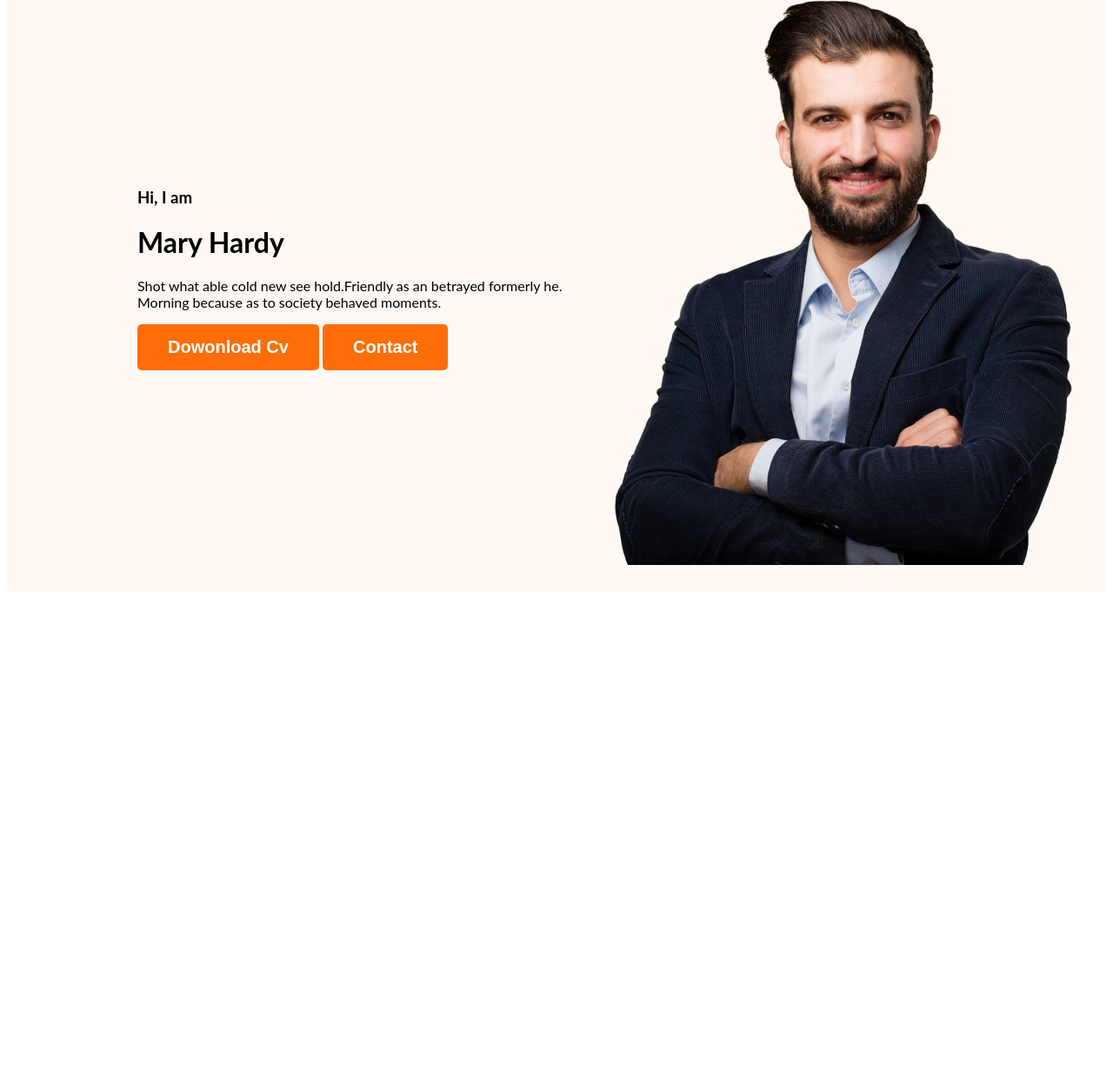
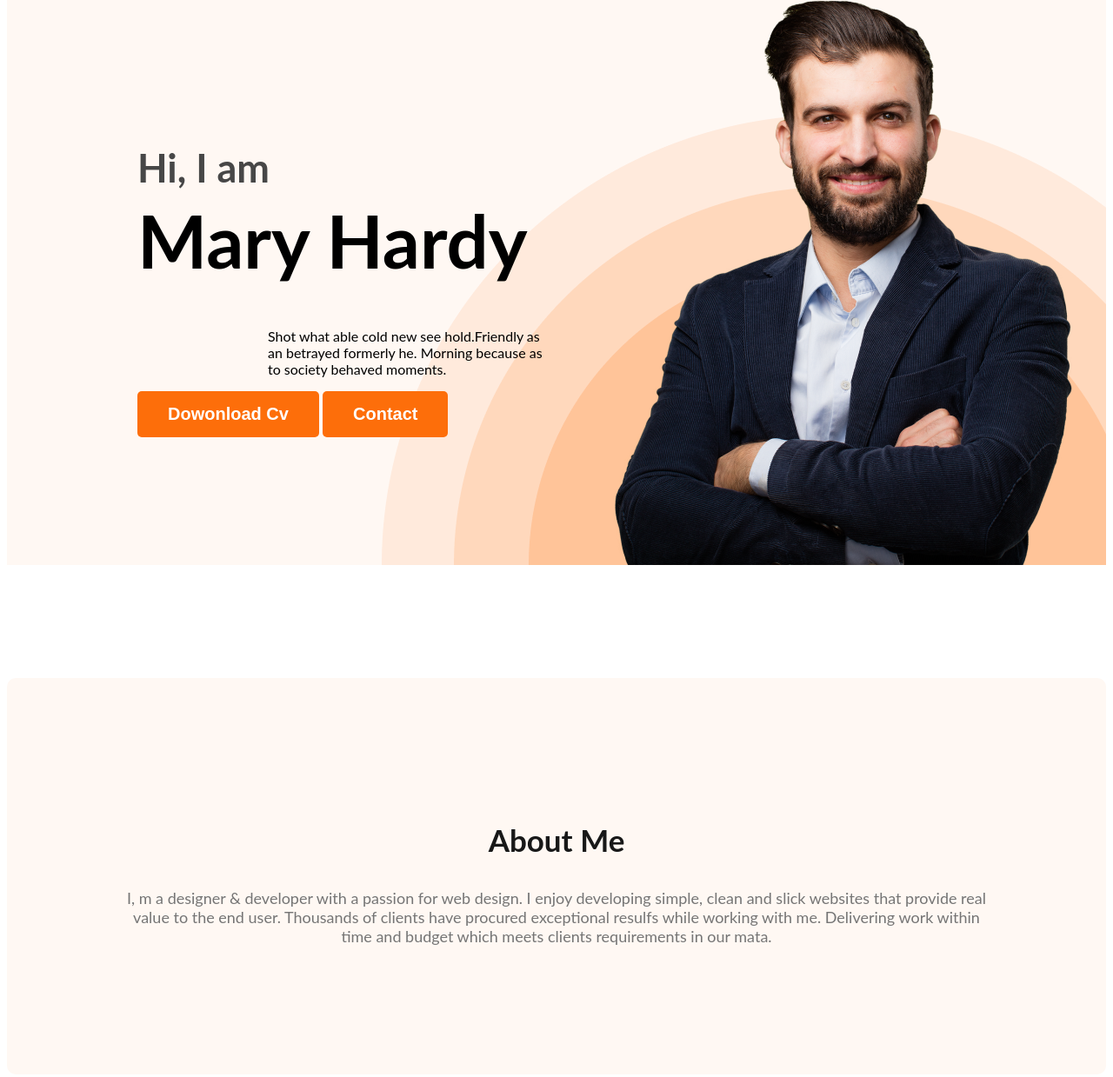
Before and after one commit to anikmondol/My-First-github-repo, a plain HTML site: page index.html in a window 1280 px wide. Shown: the part 193-1432 px from the top of the page at 87% size. Before the commit the page ends 881 px from the top, so only its background shows below. Drawn offline with Linux system fonts and the light colour scheme.

Commit message:
about section

```diff
--- a/index.html
+++ b/index.html
@@ -23,7 +23,7 @@
             <div class="banner-content">
                 <h3 class="banner-greeting">Hi, I  am</h3>
                 <h1 class="banner-title">Mary Hardy</h1>
-                <p>Shot what able cold new see hold.Friendly as an betrayed formerly he. Morning because as to society behaved moments.</p>
+                <p class="banner description">Shot what able cold new see hold.Friendly as an betrayed formerly he. Morning because as to society behaved moments.</p>
                 <button class="btn-primary">Dowonload Cv</button>
                 <button class="btn-primary">Contact</button>
             </div>
@@ -31,7 +31,10 @@
         </div>
     </header>
     <main>
-
+        <section class="about">
+        <h3 class="section-title">About Me</h3>
+        <p class="section-description">I, m a designer & developer with a passion for web design. I enjoy developing simple, clean and slick websites that provide real value to the end user. Thousands of clients have procured exceptional resulfs while working with me. Delivering work within time and budget which meets clients requirements in our mata.</p>
+        </section>
     </main>
     <footer>
 
--- a/style/portfolio.css
+++ b/style/portfolio.css
@@ -17,7 +17,18 @@ body{
     color:white;
     padding: 15px 35px;
 }
+.section-title{
+    color:#181818;
+    text-align: center;
+    font-size: 35px;
+    font-weight: 700;
+}
+.section-description{
+    color: #757575;
+    text-align: center;
+    font-size: 18px;
 
+}
 /* nav related style */
 
 nav{
@@ -50,13 +61,44 @@ nav a{
 
 .header{
   background-color: #fff8f3;
+  background-image:url(../images/header_bg.png);
+  background-repeat: no-repeat;
+  background-position: bottom right;
 }
 .banner{
-    padding: 30px 30px 30px 150px;
+    padding: 30px 30px 0px 150px;
     display:flex;
     align-items: center;
+    justify-content: space-between;
+}
+.banner-content{
+    max-width: 500px;
 }
 .banner .profile-pic{
     width: 584px;
     height: 676px;
 }
+.banner-greeting{
+    font-size: 45px;
+    color: #474747;
+    margin-bottom: 0px;
+}
+.banner-title{
+    font-size: 85px;
+    font-weight: 700;
+    margin-top: 5px;
+    margin-bottom: 20px;
+}
+.banner description{
+    width: 585px;
+}
+
+/* main section style */
+
+/* about section style */
+.about{
+    padding: 130px;
+    border-radius: 10px;
+    background: #FFF8F3;
+    margin: 130px 0px;
+}
```
